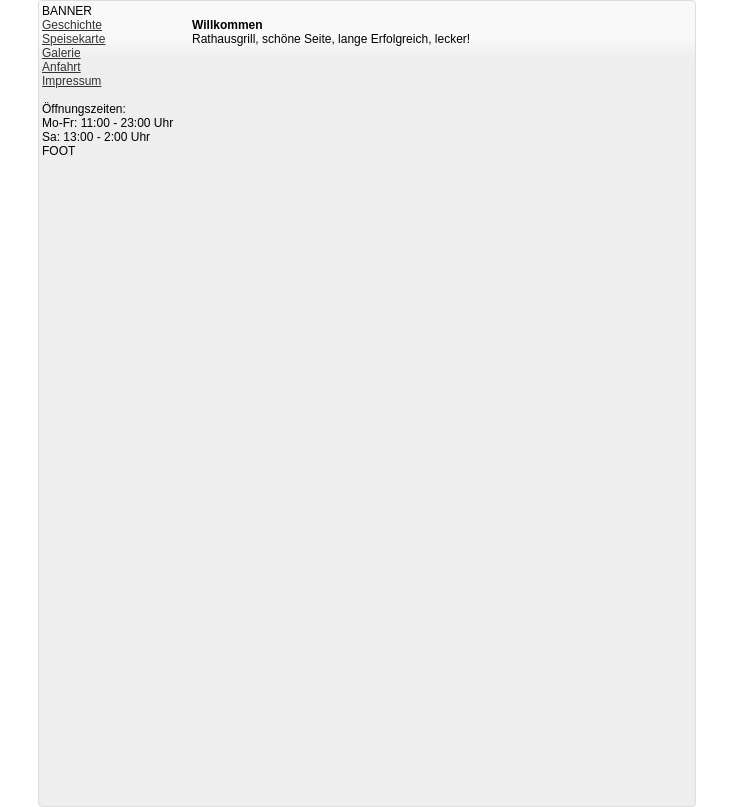
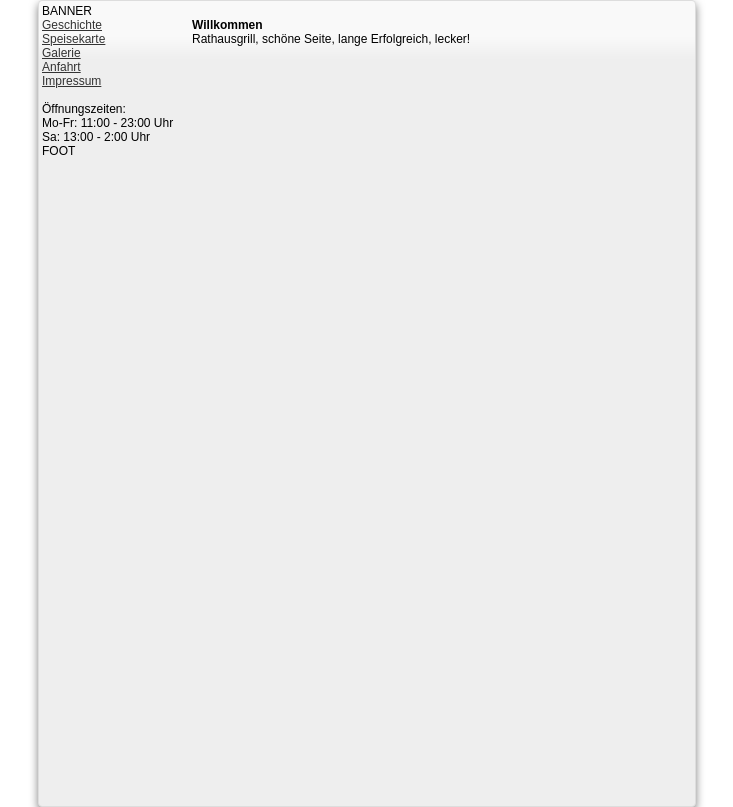
Before and after one commit to Istani/PHP_Rathausgrill, a PHP site: page / in a window 1280 px wide. Shown: the whole page, without its empty margins (273-1006 px from the left). Run offline with PHP 8.4, Linux system fonts and the light colour scheme.

Commit message:
Style - Schatten

```diff
--- a/style/style.css
+++ b/style/style.css
@@ -8,6 +8,11 @@
 }
 table {
   vertical-align: top;
+}
+div {
+  -moz-box-shadow: 0 4px 8px rgba(0,0,0,0.5);
+  -webkit-box-shadow: 0 4px 8px rgba(0,0,0,0.5);
+  box-shadow: 0 4px 8px rgba(0,0,0,0.5);
 }
 .seite, .seite tr td {
   vertical-align: middle;
```
